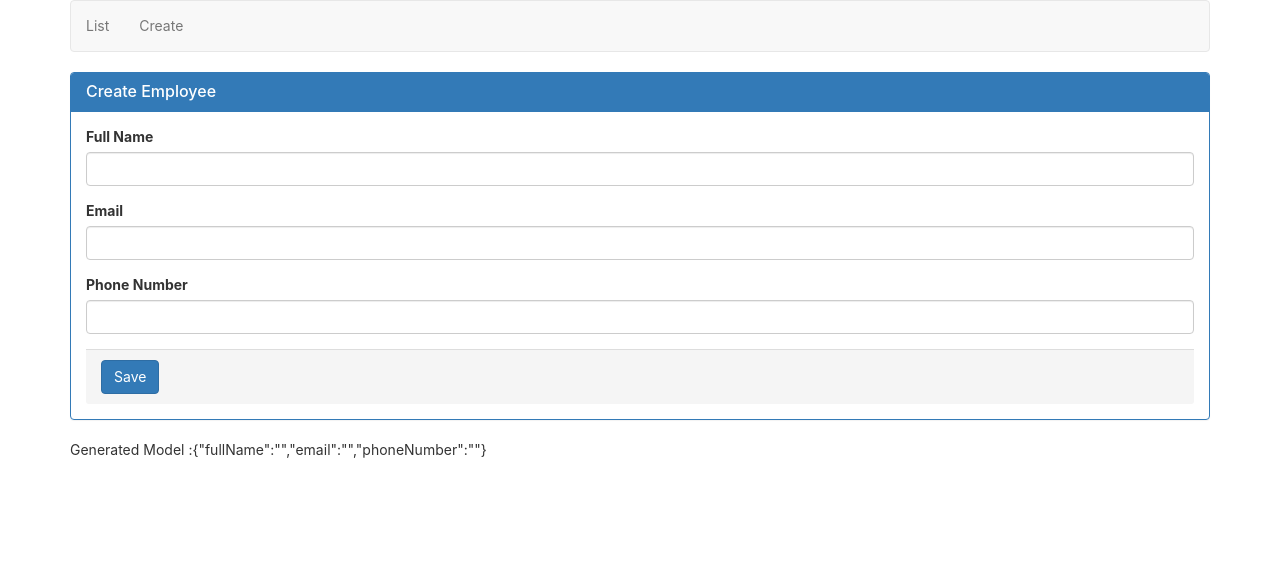
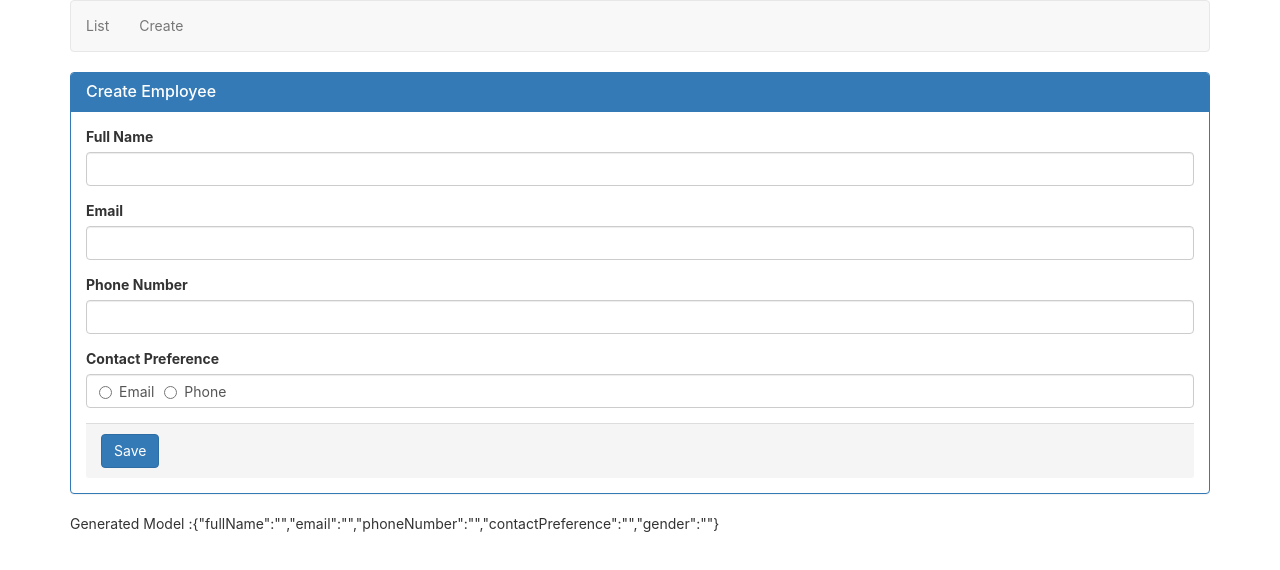
Before and after one commit to ChrisWongAtCUHK/React-CRUD-Tutorial, a React (Create React App) app: page /create in a window 1280 px wide. Shown: the top 570 px of the page. Built offline with nearby package versions, Linux system fonts and the light colour scheme.

Commit message:
React radio button Add contact preference

```diff
--- a/src/employees/CreateEmployee.js
+++ b/src/employees/CreateEmployee.js
@@ -7,18 +7,28 @@ class CreateEmployee extends Component {
             {
                 fullName: '',
                 email: '',
-                phoneNumber:''
+                phoneNumber:'',
+                contactPreference: '',
+                gender: ''
             }
         };
 
-        this.handleChange = this.handleChange.bind(this);
-        this.handleSubmit = this.handleSubmit.bind(this);
+        this.handleChange      = this.handleChange.bind(this);
+        this.handleRadioChange = this.handleRadioChange.bind(this);
+        this.handleSubmit      = this.handleSubmit.bind(this);
     }
 
     // handle the input change
     handleChange(event) {
         let employee = this.state.employee;
         employee[event.target.id] = event.target.value;
+        this.setState({employee: employee});
+    }
+
+    // handle the radio button change
+    handleRadioChange(event) {
+        let employee = this.state.employee;
+        employee[event.target.name] = event.target.value;
         this.setState({employee: employee});
     }
 
@@ -55,6 +65,20 @@ class CreateEmployee extends Component {
                                     value={this.state.employee.phoneNumber} onChange={this.handleChange}/>
                             </div>
 
+                            <div className="form-group">
+                                <label>Contact Preference</label>
+                                <div className="form-control">
+                                <label className="radio-inline">
+                                    <input type="radio" name="contactPreference" value="email" onChange={this.handleRadioChange}/>
+                                    Email
+                                </label>
+                                <label className="radio-inline">
+                                    <input type="radio" name="contactPreference" value="phone" onChange={this.handleRadioChange}/>
+                                    Phone
+                                </label>
+                                </div>
+                            </div>
+
                             <div className="panel-footer">
                                 <button className="btn btn-primary" type="submit">Save</button>
                             </div>
```
